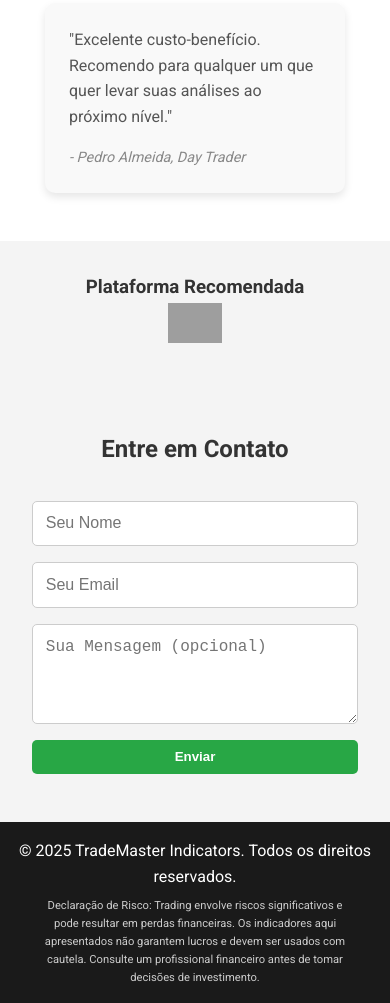
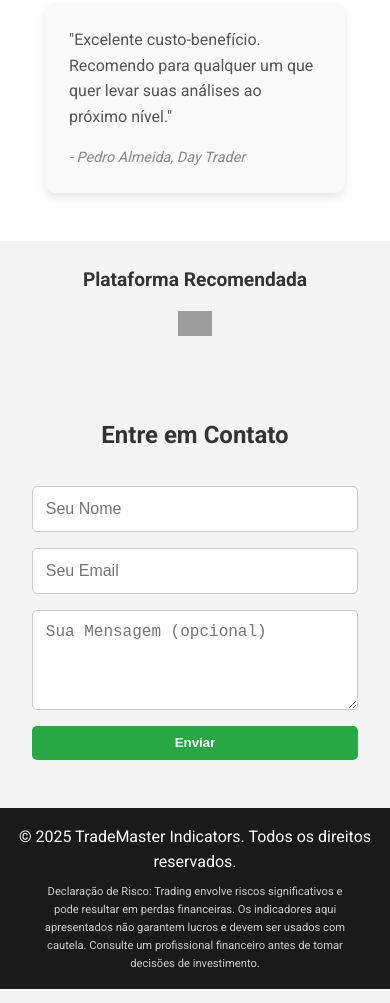
Before and after one commit to ewertonluc4s/home, a plain HTML site: page index.html in a window 390 px wide. Shown: the part 2049-3052 px from the top of the page. Drawn offline with Linux system fonts and the light colour scheme; grey boxes are pictures that could not be loaded.

Commit message:
Update styles.css

```diff
--- a/styles.css
+++ b/styles.css
@@ -173,9 +173,15 @@ body {
 
 /* Estilos da seção da plataforma recomendada */
 .platform {
-    padding: 2rem 1rem;
+    padding: 1.5rem 1rem;
     text-align: center;
     background-color: #f4f4f4;
+}
+
+.platform-title {
+    font-size: 1.5rem;
+    margin-bottom: 1rem;
+    color: #333;
 }
 
 .platform-logo-link {
@@ -183,7 +189,7 @@ body {
 }
 
 .platform-logo {
-    height: 50px; /* Ajuste o tamanho da logo conforme necessário */
+    height: 30px; /* Tamanho ajustado para harmonia com o site */
     width: auto;
 }
 
@@ -279,6 +285,10 @@ body {
         max-width: 100%;
         padding: 0 1rem;
     }
+
+    .platform-title {
+        font-size: 1.3rem;
+    }
 }
 
 @media (max-width: 480px) {
@@ -302,7 +312,11 @@ body {
         font-size: 0.7rem;
     }
 
+    .platform-title {
+        font-size: 1.2rem;
+    }
+
     .platform-logo {
-        height: 40px; /* Reduz o tamanho da logo em telas menores */
+        height: 25px; /* Reduz ainda mais em telas pequenas */
     }
 }
```
